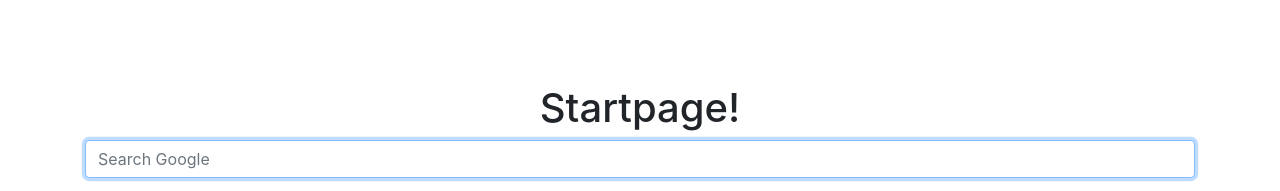
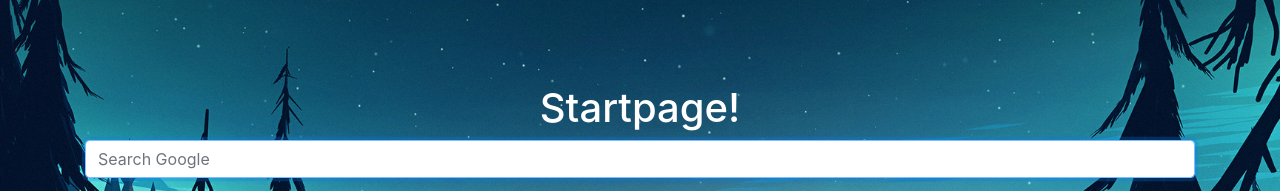
Before and after one commit to spech66/startpage, a plain HTML site: page index.htm in a window 1280 px wide. Shown: the top 191 px of the page. Drawn offline with nearby package versions, Linux system fonts and the light colour scheme.

Commit message:
Background image

```diff
--- a/style.css
+++ b/style.css
@@ -7,4 +7,10 @@ body {
   display: flex;
   -ms-flex-align: center;
   align-items: center;
+  background: url("assets/mikael-gustafsson-wallpaper-mikael-gustafsson.jpg");
+  background-size: cover;
 }
+
+h1 {
+  color: #ffffff;
+}
```
Also changed, not shown: assets/mikael-gustafsson-wallpaper-mikael-gustafsson.jpg (added), 1 other file.
